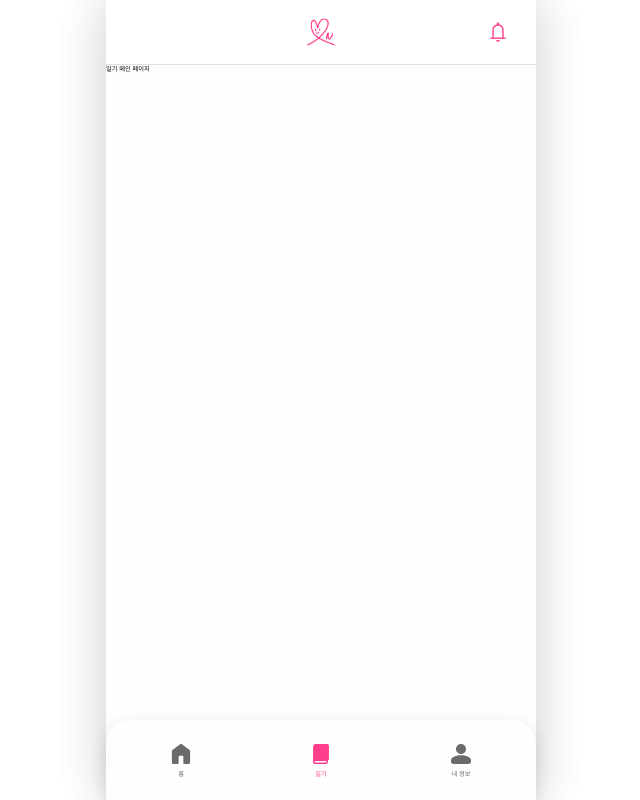
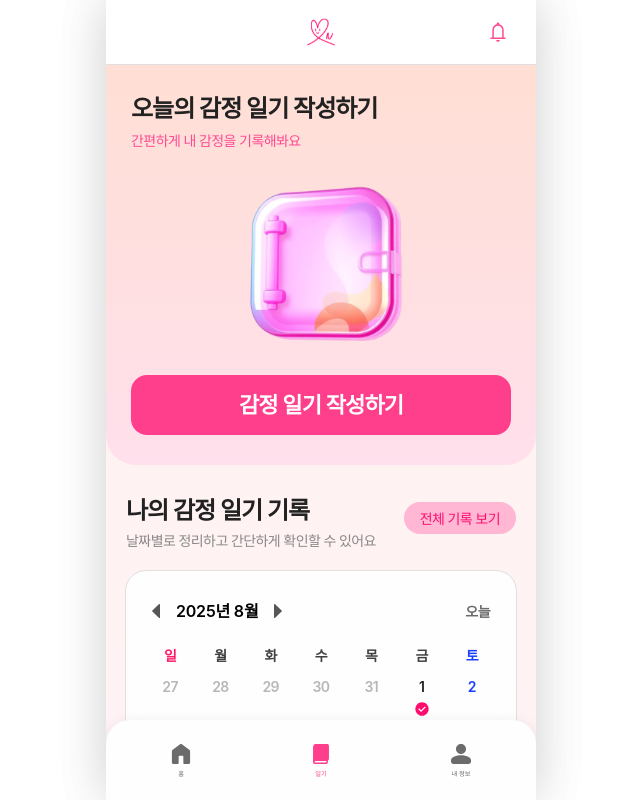
Before and after one commit to Dubabbi/2025_SEASONTHON_TEAM_17_FE, a React (Vite) app: page /diary in a window 1280 px wide. Shown: the whole page, without its empty margins (319-959 px from the left). Built offline with nearby package versions, Linux system fonts and the light colour scheme; a web font is replaced by a local one.

Commit message:
feat: 일기 메인 퍼블리싱

```diff
--- /dev/null
+++ b/src/pages/diary/components/banner.tsx
@@ -0,0 +1,44 @@
+import Diary3D from '@assets/icons/3d-diary.svg?react';
+import { PrimaryCTA } from '@components/button/cta-button';
+import { useNavigate } from 'react-router-dom';
+
+type Props = {
+  title?: string;
+  subtitle?: string;
+  className?: string;
+  gradientClass?: string;
+  onClick?: () => void;
+};
+
+export default function Banner({
+  title = '오늘의 감정 일기 작성하기',
+  subtitle = '간편하게 내 감정을 기록해봐요',
+  className = '',
+  gradientClass = 'bg-gradient-bgd3',
+  onClick,
+}: Props) {
+  const navigate = useNavigate();
+  const handleClick = onClick ?? (() => navigate('/diary/create'));
+
+  return (
+    <section
+      className={[
+        'relative overflow-hidden rounded-b-[30px]',
+        'px-[2.5rem] py-[3rem]',
+        gradientClass,
+        'flex-col-center gap-[1.2rem] bg-cover bg-no-repeat',
+        className,
+      ].join(' ')}
+    >
+      <div className="w-full flex-col gap-[0.6rem] text-left">
+        <h2 className="heading1-700 text-gray-900">{title}</h2>
+        <p className="body2-500 text-primary-500">{subtitle}</p>
+      </div>
+
+      <Diary3D className="h-[20rem] w-[20rem]" />
+      <PrimaryCTA className="heading2-700" onClick={handleClick} aria-label="감정 일기 작성하기">
+        감정 일기 작성하기
+      </PrimaryCTA>
+    </section>
+  );
+}
--- a/src/pages/diary/diary-page.tsx
+++ b/src/pages/diary/diary-page.tsx
@@ -1,7 +1,30 @@
+import Button from '@components/button/button';
+import Calendar from '@components/calendar/calendar';
+import Banner from '@pages/diary/components/banner';
+import { useState } from 'react';
+
 export default function DiaryPage() {
+  const [selected, setSelected] = useState(new Date());
+
   return (
-    <div>
-      <p>일기 메인 페이지</p>
+    <div className="min-h-dvh w-full flex-col bg-cover bg-gradient-bgd1 bg-no-repeat pb-[8rem]">
+      <Banner gradientClass="bg-gradient-bgd3" />
+      <div className="flex-col px-[2rem]">
+        <div className="flex-row-between">
+          <div className="flex-col gap-[0.4rem] pt-[3.2rem] pb-[2rem]">
+            <h1 className="heading1-700 text-gray-900">나의 감정 일기 기록</h1>
+            <p className="body2-500 text-gray-500">날짜별로 정리하고 간단하게 확인할 수 있어요</p>
+          </div>
+          <Button className="body2-500 rounded-full bg-primary-100 px-[1.6rem] py-[0.55rem] text-primary-800">
+            전체 기록 보기
+          </Button>
+        </div>
+        <Calendar
+          value={selected}
+          onChange={setSelected}
+          marked={['2025-08-01', '2025-08-08', '2025-08-09', '2025-08-15', '2025-08-27']}
+        />
+      </div>
     </div>
   );
 }
--- a/src/shared/components/calendar/calendar.tsx
+++ b/src/shared/components/calendar/calendar.tsx
@@ -34,7 +34,7 @@ export default function Calendar({
   onChange,
   marked = [],
   weekStartsOn = 0,
-  className = 'rounded-[20px] py-[1.2rem] outline outline-gray-200',
+  className = 'rounded-[20px] bg-gray-50 py-[1.2rem] outline outline-gray-200',
   onMonthChange,
   variant = 'flat',
   showTodayHint = false,
--- a/src/shared/layouts/layout.tsx
+++ b/src/shared/layouts/layout.tsx
@@ -45,7 +45,7 @@ export default function Layout() {
     <div className="flex max-h-dvh flex-col overflow-hidden">
       {!hideChrome && <Header onBellClick={() => navigate('/notifications')} {...headerProps} />}
 
-      <main className="scrollbar-hide mx-auto min-h-dvh w-full flex-1 overflow-y-auto">
+      <main className="scrollbar-hide mx-auto min-h-dvh w-full flex-1 overflow-y-auto pb-[calc(8rem+env(safe-area-inset-bottom))]">
         <ScrollRestoration />
         <Outlet />
       </main>
--- a/src/shared/layouts/nav-bar.tsx
+++ b/src/shared/layouts/nav-bar.tsx
@@ -35,7 +35,7 @@ export default function NavigationBar() {
   ];
 
   return (
-    <div className="-translate-x-1/2 fixed bottom-0 left-1/2 z-[var(--z-bottom-nav)] flex h-[8rem] w-full max-w-[43rem] items-center justify-around rounded-t-[2.4rem] bg-gray-50 px-2 shadow-md">
+    <div className="sticky bottom-0 z-[var(--z-bottom-nav)] flex min-h-[8rem] w-full items-center justify-around rounded-t-[2.4rem] bg-gray-50 px-[0.5rem] shadow-md">
       {menuList.map((menu) => {
         const isActive = isActivePath(pathname, menu.to);
         return (
@@ -43,7 +43,7 @@ export default function NavigationBar() {
             key={menu.to}
             to={menu.to}
             title={menu.title}
-            className="flex flex-col items-center justify-center gap-[0.2rem]"
+            className="flex-col-center gap-[0.2rem]"
           >
             <span className={`${isActive ? 'text-primary-600' : 'text-gray-600'}`}>
               {menu.icon}
```
